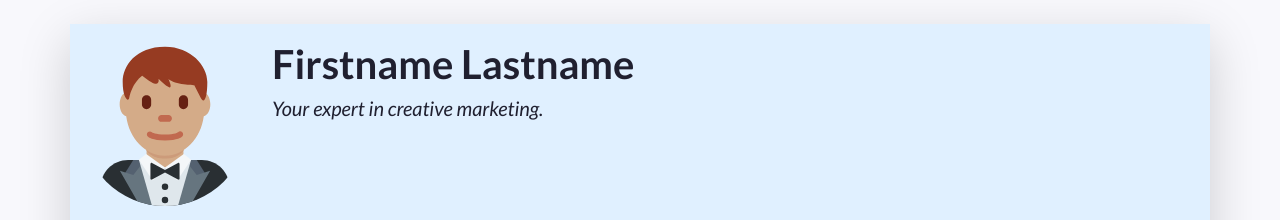
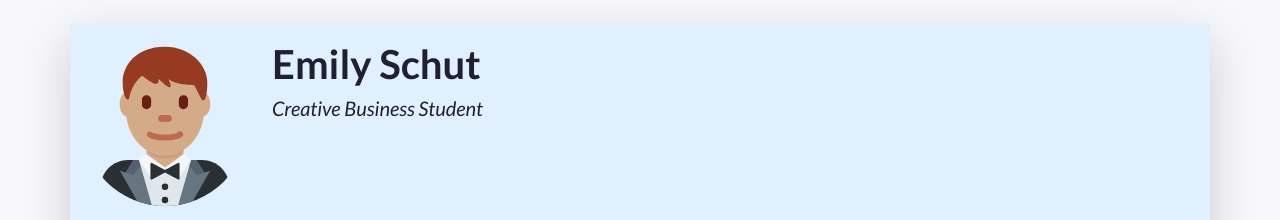
Before and after one commit to EmilySchut/EmilySchut_PRJ4_CV, a plain HTML site: page index.html in a window 1280 px wide. Shown: the top 220 px of the page. Drawn offline with nearby package versions, Linux system fonts and the light colour scheme.

Commit message:
Changed tekst header

```diff
--- a/index.html
+++ b/index.html
@@ -54,8 +54,8 @@
           A container to wrap around your name and tagline. Full-width at small size, then columns of increasing size.
         -->
         <div class="col-12 col-sm-8 col-md-9 col-lg-10 my-3 header-content">
-          <h1 class="fw-bolder">Firstname Lastname</h1>
-          <h5 class="fst-italic tagline">Your expert in creative marketing.</h5>
+          <h1 class="fw-bolder">Emily Schut&nbsp;</h1>
+          <h5 class="fst-italic tagline">Creative Business Student&nbsp;</h5>
         </div>
       </header>
 
```
